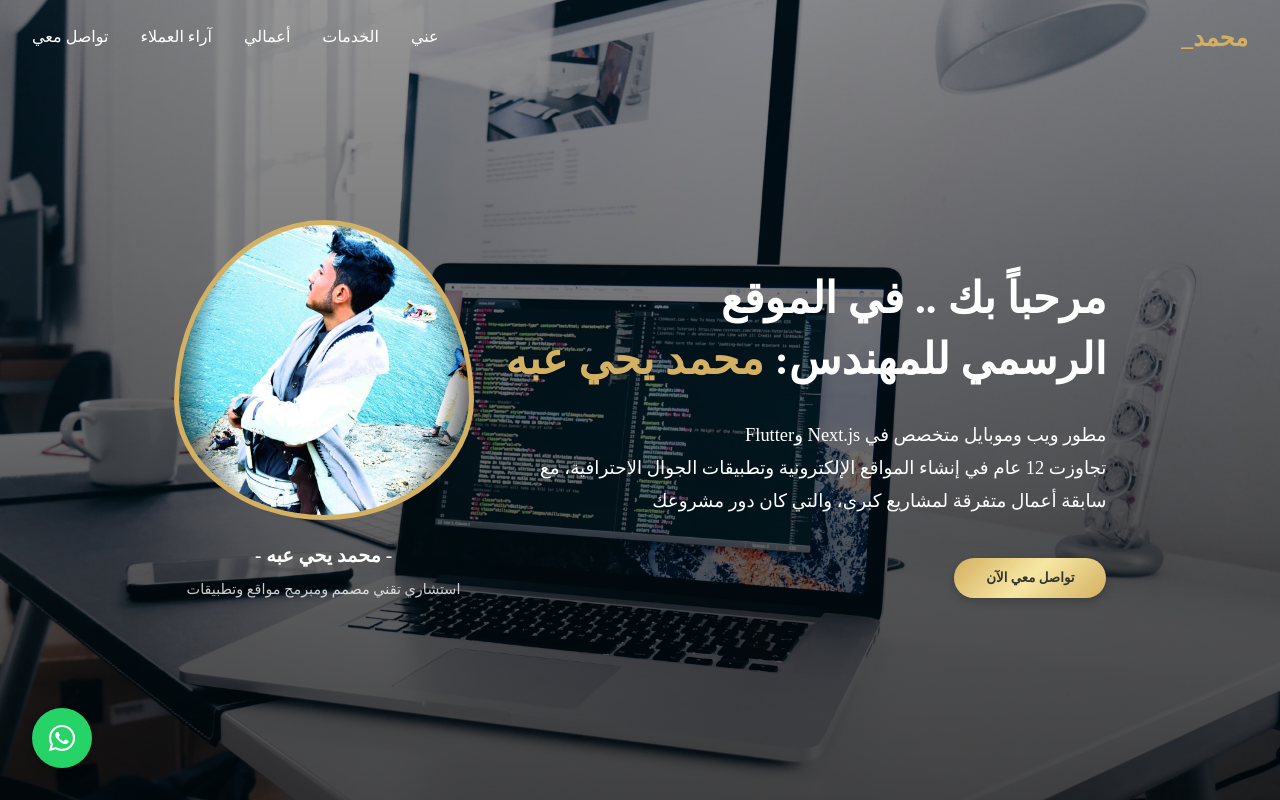
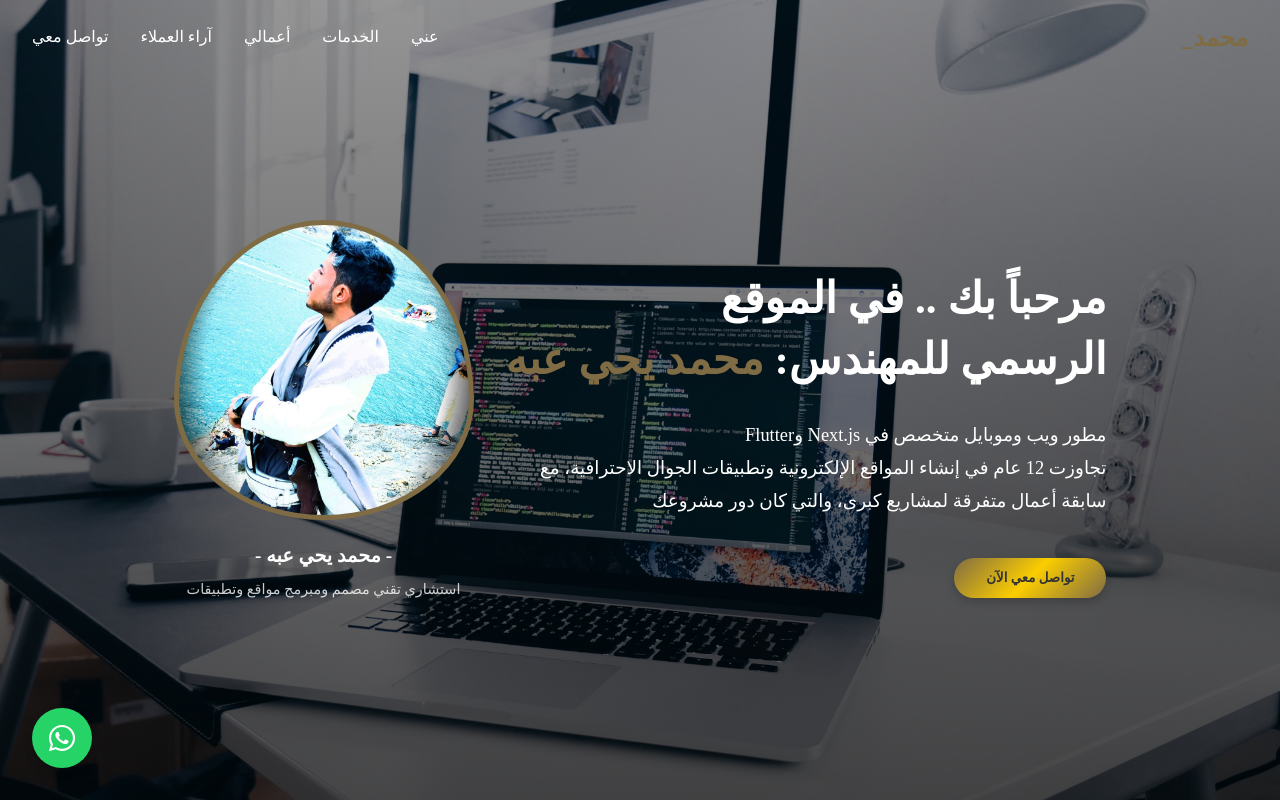
Before and after one commit to Moh-abah/myweb, a Next.js app: page / in a window 1280 px wide. Shown: the top 800 px of the page. Built offline with nearby package versions, Linux system fonts and the light colour scheme.

Commit message:
new desgin

```diff
--- a/app/page.module.css
+++ b/app/page.module.css
@@ -1,14 +1,3 @@
-/* المتغيرات والألوان */
-:root {
-  --gold: #d4b062;
-  --gold-light: #f7e7a3;
-  --dark: #333;
-  --dark-overlay: rgba(0, 0, 0, 0.7);
-  --light-overlay: rgba(0, 0, 0, 0.4);
-  --text-light: #fff;
-  --text-dark: #333;
-  --transition: all 0.3s ease;
-}
 
 /* التصميم العام */
 .main {
```
